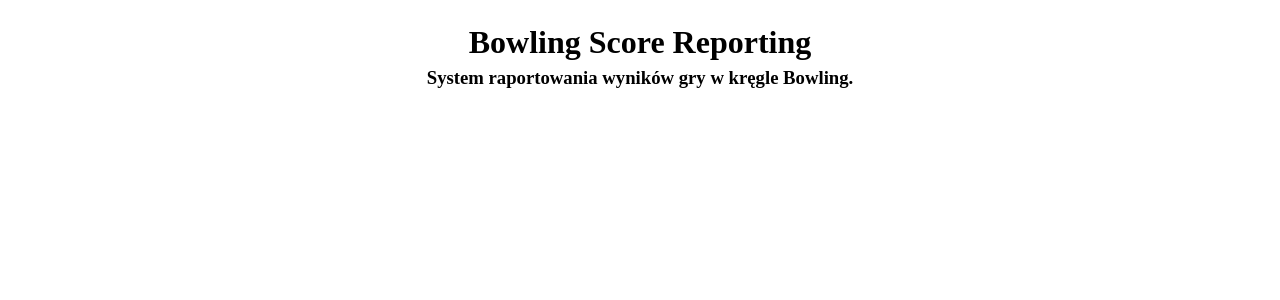
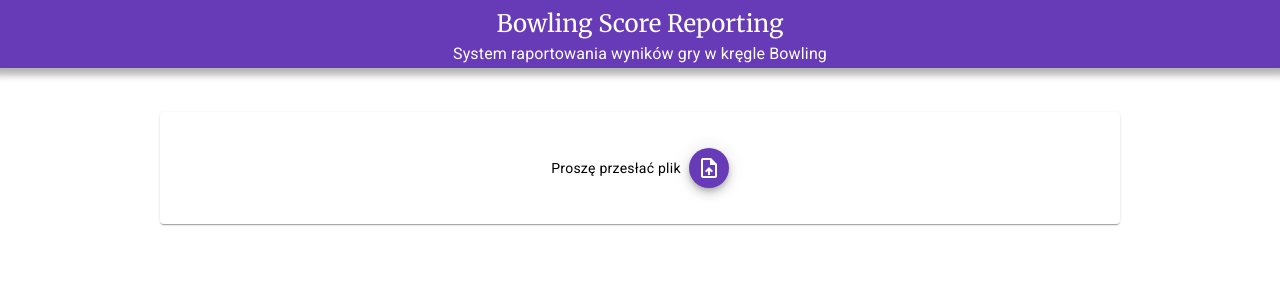
Before and after one commit to TeslaSoftware/bowling-score-reporting, an Angular app: page / in a window 1280 px wide. Shown: the top 300 px of the page. Built offline with nearby package versions, Linux system fonts and the light colour scheme.

Commit message:
Add file uploader and style the components

```diff
--- a/angular.json
+++ b/angular.json
@@ -30,6 +30,7 @@
               "src/assets"
             ],
             "styles": [
+              "@angular/material/prebuilt-themes/deeppurple-amber.css",
               "src/styles.scss"
             ],
             "scripts": [],
@@ -95,6 +96,7 @@
               "src/assets"
             ],
             "styles": [
+              "@angular/material/prebuilt-themes/deeppurple-amber.css",
               "src/styles.scss"
             ],
             "scripts": []
--- a/package.json
+++ b/package.json
@@ -12,16 +12,19 @@
   "private": true,
   "dependencies": {
     "@angular/animations": "^17.3.0",
+    "@angular/cdk": "^17.3.1",
     "@angular/common": "^17.3.0",
     "@angular/compiler": "^17.3.0",
     "@angular/core": "^17.3.0",
     "@angular/forms": "^17.3.0",
+    "@angular/material": "^17.3.1",
     "@angular/platform-browser": "^17.3.0",
     "@angular/platform-browser-dynamic": "^17.3.0",
     "@angular/platform-server": "^17.3.0",
     "@angular/router": "^17.3.0",
     "@angular/ssr": "^17.3.2",
     "express": "^4.18.2",
+    "material-design-icons": "^3.0.1",
     "rxjs": "~7.8.0",
     "tslib": "^2.3.0",
     "zone.js": "~0.14.3"
--- a/src/app/app.component.html
+++ b/src/app/app.component.html
@@ -1,8 +1,14 @@
+<div class="header">
+  <h1>Bowling Score Reporting</h1>
+  <h3>System raportowania wyników gry w kręgle Bowling</h3>
+</div>
+
 <main class="main">
-  <div class="header">
-    <h1>Bowling Score Reporting</h1>
-    <h3>System raportowania wyników gry w kręgle Bowling.</h3>
-  </div>
+  <mat-card>
+    <mat-card-content>
+      <app-file-uploader/>
+    </mat-card-content>
+  </mat-card>
 </main>
 
 <router-outlet />
--- a/src/app/app.component.scss
+++ b/src/app/app.component.scss
@@ -1,27 +1,31 @@
+.header {
+    text-align: center;
+    margin: 0 0 1rem 0;
+    background-color: #673ab7;
+    color: white;
+    position: fixed;
+    top: 0;
+    width: 100%;
+    z-index: 99;
+    box-shadow: 0 0 7px 7px rgba(0,0,0,0.3);
+
+    h1 {
+        padding: 0.5rem 0 0 0;
+        margin: 0;
+        font-family: "Merriweather", serif;
+    }
+
+    h3 {
+        margin: 0;
+    }
+}
+
 main {
     min-height: 100%;
-    display: flex;
-    justify-content: center;
-    align-items: center;
     padding: 1rem;
     box-sizing: inherit;
     position: relative;
-  }
-
-.header {
-    text-align: center;
-    h1 {
-        margin: 0;
-    }
-    h3 {
-        margin: 0.4rem;
-    }
+    padding: 0 5rem 2rem 5rem;
+    max-width: 960px;
+    margin: 0 auto;
 }
-
-
-@media screen and (max-width: 650px) {
-    .content {
-      flex-direction: column;
-      width: max-content;
-    }
-  }
--- a/src/app/app.component.ts
+++ b/src/app/app.component.ts
@@ -1,10 +1,12 @@
 import { Component } from '@angular/core';
 import { RouterOutlet } from '@angular/router';
+import {MatCardModule} from '@angular/material/card';
+import { FileUploaderComponent } from './file-uploader/file-uploader.component';
 
 @Component({
   selector: 'app-root',
   standalone: true,
-  imports: [RouterOutlet],
+  imports: [RouterOutlet, MatCardModule, FileUploaderComponent],
   templateUrl: './app.component.html',
   styleUrl: './app.component.scss'
 })
--- a/src/app/app.config.ts
+++ b/src/app/app.config.ts
@@ -3,7 +3,8 @@ import { provideRouter } from '@angular/router';
 
 import { routes } from './app.routes';
 import { provideClientHydration } from '@angular/platform-browser';
+import { provideAnimationsAsync } from '@angular/platform-browser/animations/async';
 
 export const appConfig: ApplicationConfig = {
-  providers: [provideRouter(routes), provideClientHydration()]
+  providers: [provideRouter(routes), provideClientHydration(), provideAnimationsAsync(), provideAnimationsAsync()]
 };
--- /dev/null
+++ b/src/app/file-uploader/file-uploader.component.html
@@ -0,0 +1,10 @@
+<div class="file-upload">
+    <input type="file" class="native-file-input" (change)="onFileSelected($event)" #fileUpload>
+    <div class="file-name">{{fileName || "Proszę przesłać plik"}}</div>
+
+    <button mat-mini-fab color="primary" class="upload-btn" (click)="fileUpload.click()">
+        <mat-icon>upload_file</mat-icon>
+    </button>
+
+</div>
+<div class="error-message" *ngIf="errorMessage">{{errorMessage}}</div>
--- /dev/null
+++ b/src/app/file-uploader/file-uploader.component.scss
@@ -0,0 +1,20 @@
+.file-upload {
+    display: flex;
+    justify-content: center;
+    align-items: center;
+    padding: 1rem;
+    min-height: 3rem;
+}
+
+.native-file-input {
+    display: none;
+}
+
+.file-name{
+    padding-right: 0.5rem;
+}
+
+.error-message {
+    color: red;
+    text-align: center;
+}
--- /dev/null
+++ b/src/app/file-uploader/file-uploader.component.ts
@@ -0,0 +1,60 @@
+import { Component } from '@angular/core';
+import { MatIconModule } from '@angular/material/icon';
+import { MatButtonModule } from '@angular/material/button';
+import { CommonModule } from '@angular/common';
+
+@Component({
+  selector: 'app-file-uploader',
+  standalone: true,
+  imports: [CommonModule, MatIconModule, MatButtonModule],
+  templateUrl: './file-uploader.component.html',
+  styleUrl: './file-uploader.component.scss'
+})
+export class FileUploaderComponent {
+
+  fileName = '';
+  rawFile = '';
+  errorMessage = "";
+
+  onFileSelected(event: Event) {
+    const target = event.target as HTMLInputElement;
+    const file = target.files?.[0];
+    this.reset();
+
+    if (!file) {
+      return;
+    }
+
+    if (!this.isValidFileExtension(file)) {
+      console.log(file);
+      this.errorMessage = "Nieprawidłowy format pliku. Proszę przesłać plik txt."
+      return;
+    }
+
+    this.fileName = file.name;
+
+    const fileReader = new FileReader();
+    fileReader.onload = (event) => {
+      this.rawFile = fileReader.result as string;
+      console.log(fileReader.result);
+    }
+    fileReader.onerror = (event) => {
+      this.errorMessage = "Niemożna było przesłąć pliku";
+    }
+
+    fileReader.readAsText(file);
+
+    // TODO: Add parser service and subscribe
+  }
+
+  private reset(): void {
+    this.fileName = '';
+    this.rawFile = '';
+    this.errorMessage = "";
+  }
+
+  private isValidFileExtension(file: File): boolean {
+    const extension = file.name.split('.').pop();
+    return extension === "txt";
+  }
+}
--- a/src/index.html
+++ b/src/index.html
@@ -1,13 +1,22 @@
 <!doctype html>
 <html lang="en">
+
 <head>
   <meta charset="utf-8">
-  <title>BowlingScoreReporting</title>
+  <title>Bowling Score Reporting</title>
   <base href="/">
   <meta name="viewport" content="width=device-width, initial-scale=1">
   <link rel="icon" type="image/x-icon" href="favicon.ico">
+  <link rel="preconnect" href="https://fonts.googleapis.com">
+  <link rel="preconnect" href="https://fonts.gstatic.com" crossorigin>
+  <link rel="preconnect" href="https://fonts.googleapis.com">
+<link rel="preconnect" href="https://fonts.gstatic.com" crossorigin>
+<link href="https://fonts.googleapis.com/css2?family=Merriweather:ital,wght@0,300;0,400;0,700;0,900;1,300;1,400;1,700;1,900&family=Roboto:wght@300;400;500&display=swap" rel="stylesheet">
+  <link href="https://fonts.googleapis.com/icon?family=Material+Icons" rel="stylesheet">
 </head>
-<body>
+
+<body class="mat-typography">
   <app-root></app-root>
 </body>
+
 </html>
--- a/src/styles.scss
+++ b/src/styles.scss
@@ -1 +1,5 @@
-/* You can add global styles to this file, and also import other style files */
+body {
+    margin: 0;
+    padding: 7rem 0 0 0;
+    font-family: Roboto, "Helvetica Neue", sans-serif;
+}
```
Also changed, not shown: test-files/test-file-1.txt (added), 2 other files (tests, documents, lock files or other folders).
